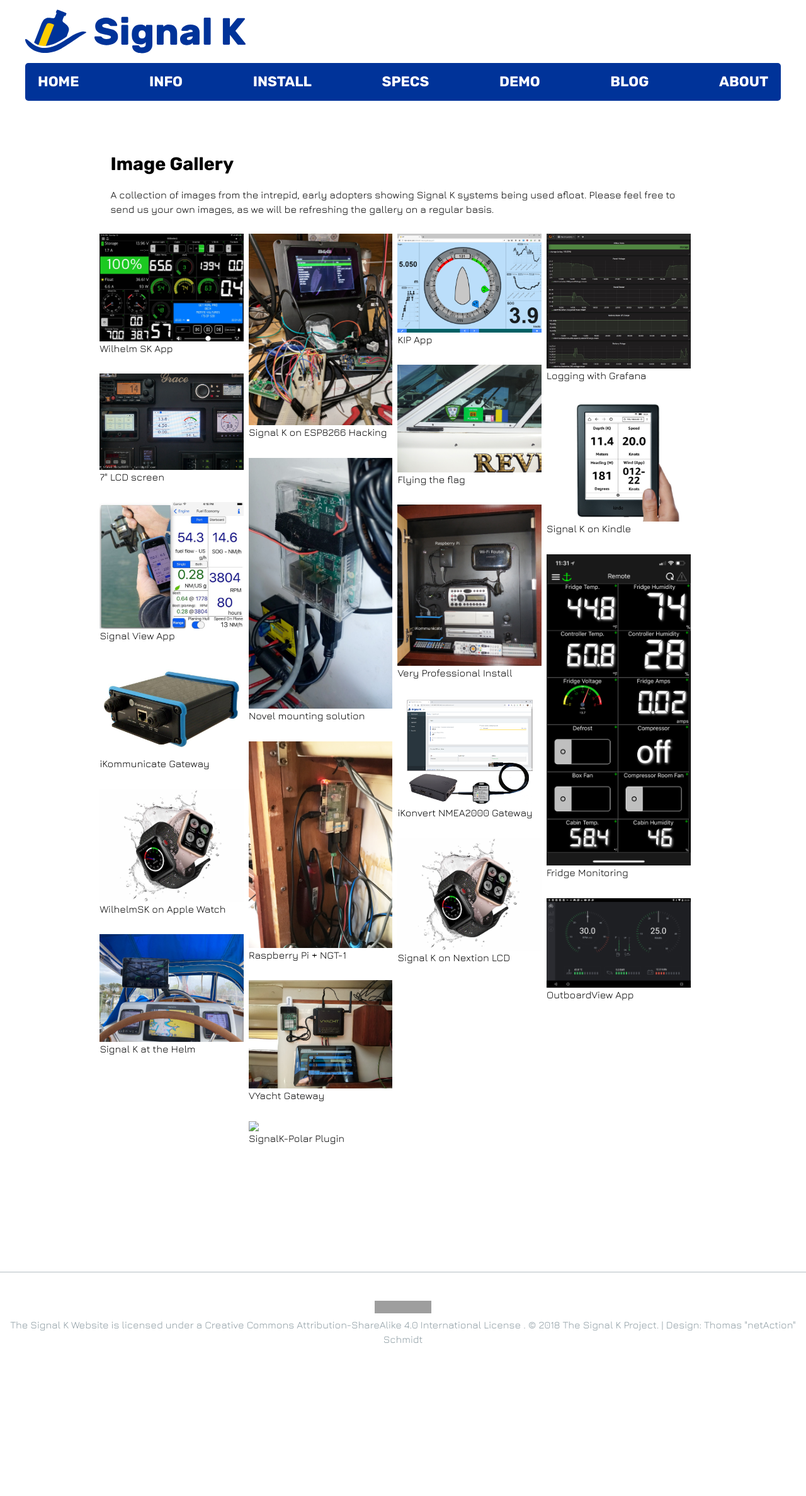
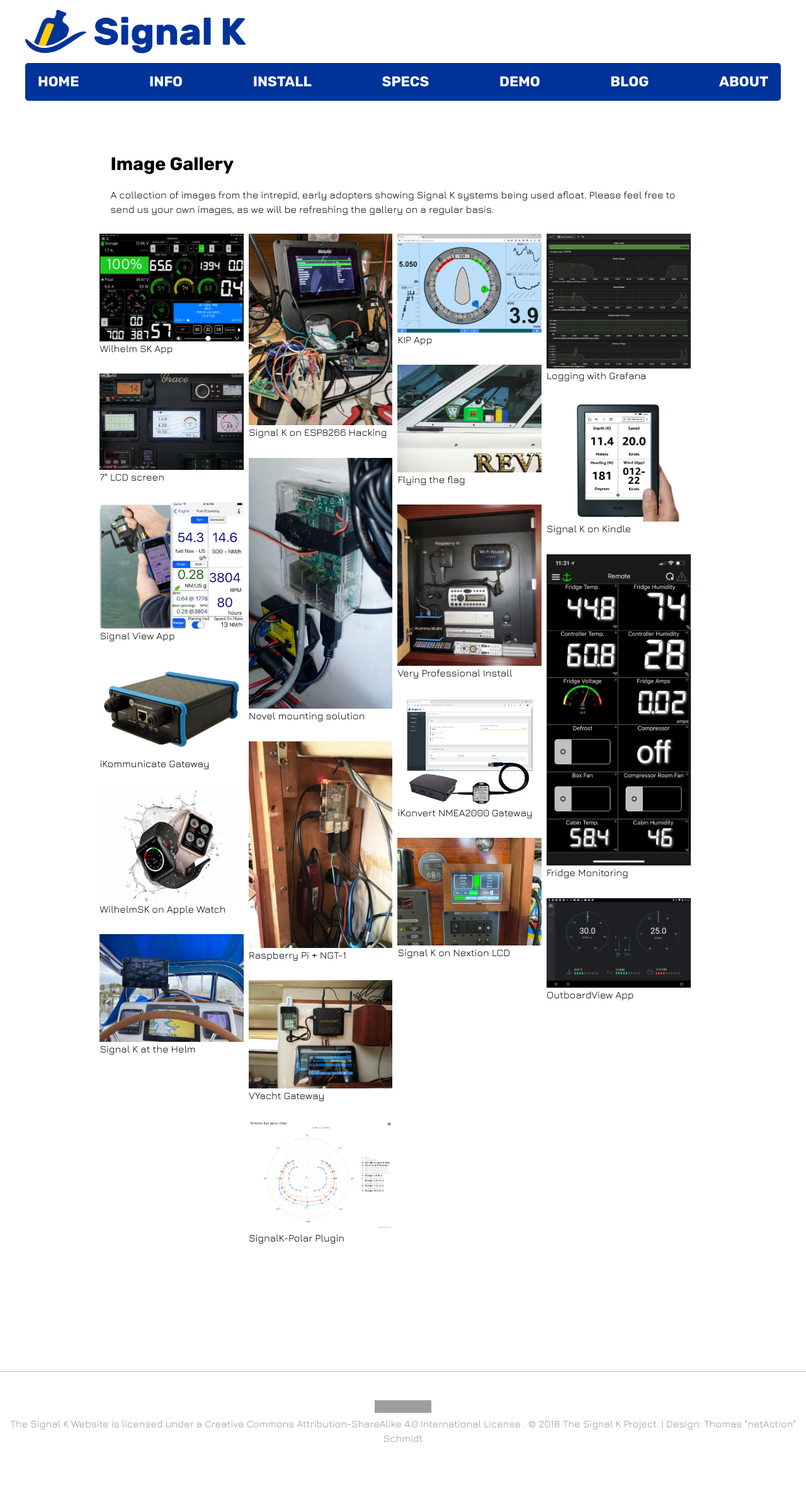
Before and after one commit to SignalK/signalk.github.io, a Jekyll site: the page built from gallery.html, in a window 1280 px wide. Shown: the whole page at 63% size. Built offline with Jekyll 4.4.1, drawn with Linux system fonts in a browser that asks for light colours; nearby versions of some CDN libraries; before the commit the page ends 2218 px from its top, so only the background shows below that; grey boxes are pictures that could not be loaded.

Commit message:
Fix issues

```diff
--- a/gallery.html
+++ b/gallery.html
@@ -95,7 +95,7 @@
     <p>Very Professional Install</p>
 	<a href="/images/gallery/test_image12.jpg" target="_blank"><img src="/images/gallery/test_image12.jpg" style="width:100%"></a>
     <p>iKonvert NMEA2000 Gateway</p>
-    <a href="/images/gallery/test_image4a.jpg" target="_blank"><img src="/images/gallery/test_image4a.jpg" style="width:100%"></a>
+    <a href="/images/gallery/test_image19.jpg" target="_blank"><img src="/images/gallery/test_image19.jpg" style="width:100%"></a>
       <p>Signal K on Nextion LCD</p>
 	</div>
   <div class="column">
```
Also changed, not shown: images/gallery/test_image18.jpg (added), images/gallery/test_image18.png (deleted).
